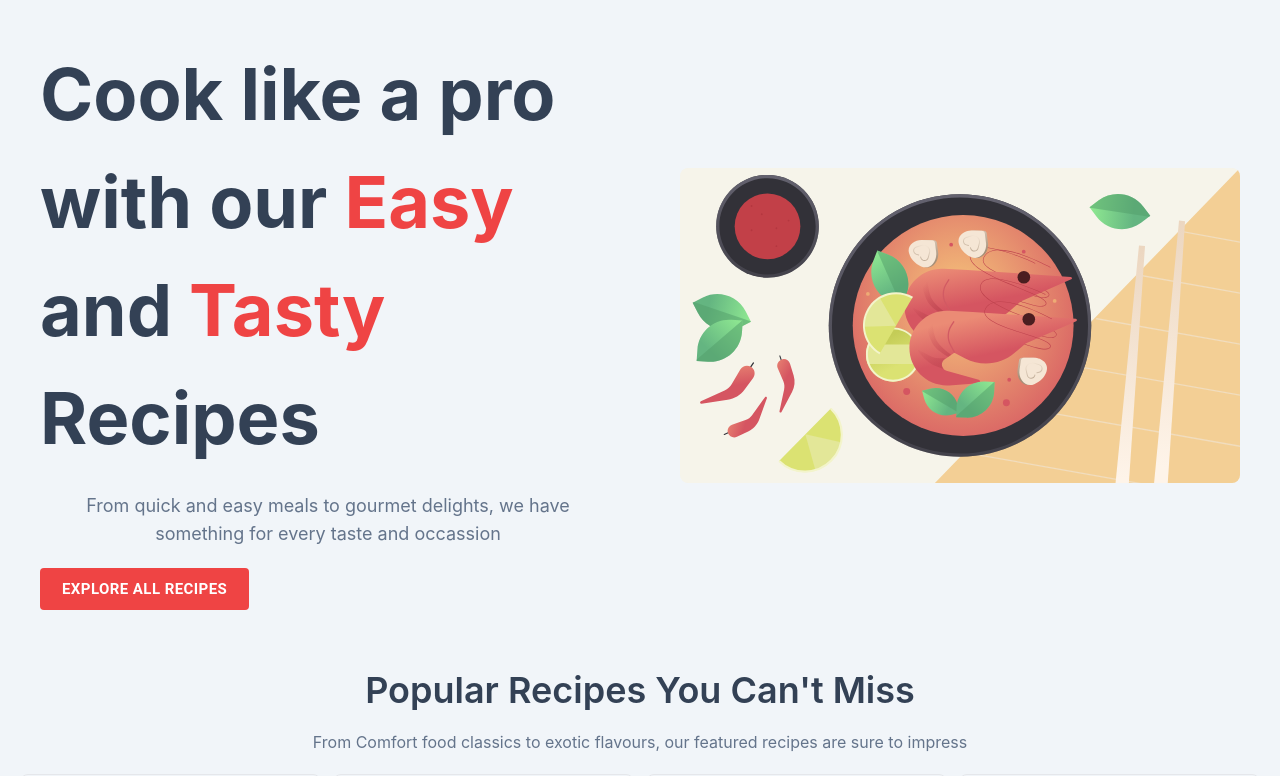
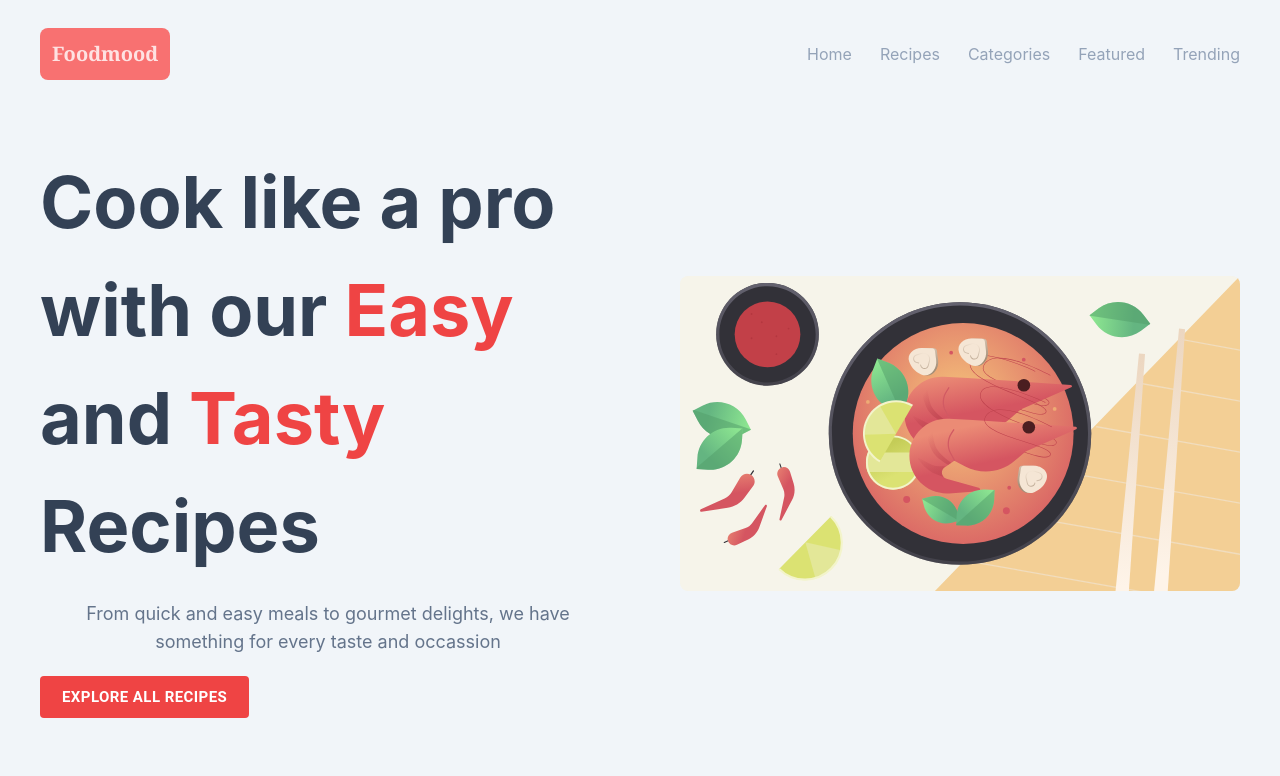
Before and after one commit to JenTJames/foodmood, a React (Create React App) app: page / in a window 1280 px wide. Shown: the top 776 px of the page. Built offline with nearby package versions, Linux system fonts and the light colour scheme; grey boxes are pictures that could not be loaded.

Commit message:
Feat: Add Navbar component in Landing Page

```diff
--- a/src/pages/LandingPage.jsx
+++ b/src/pages/LandingPage.jsx
@@ -14,10 +14,12 @@ import ItemCard from "../components/ItemCard";
 import SubHeader from "../components/SubHeader";
 import Header from "../components/Header";
 import ImageCard from "../components/ImageCard";
+import Navbar from "../components/Navbar";
 
 const LandingPage = () => {
   return (
     <div className="flex flex-col max-w-full overflow-clip gap-10">
+      <Navbar />
       <div className="flex min-h-full min-w-full flex-col justify-center items-center p-5 gap-16 md:flex-row md:justify-around">
         <div className="flex flex-col gap-5 items-center md:items-start">
           <h1 className="font-bold text-5xl md:text-4xl leading-tight lg:text-7xl lg:leading-normal text-slate-700">
```
